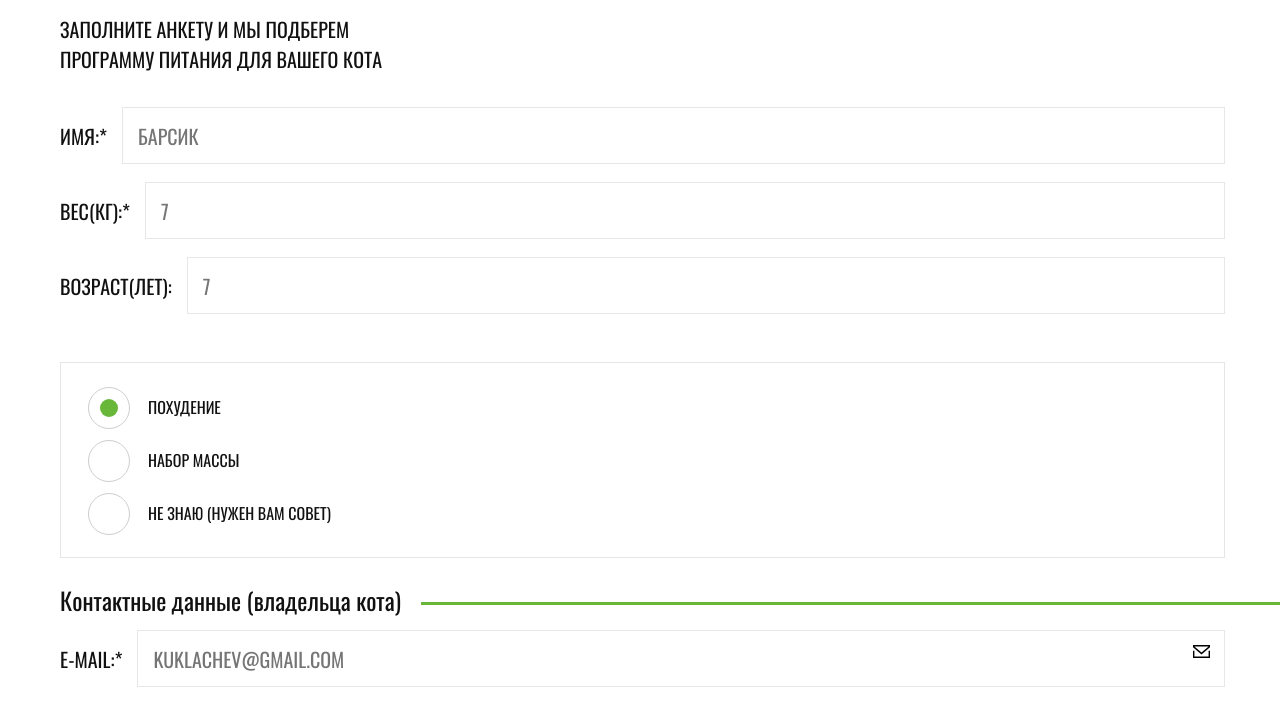
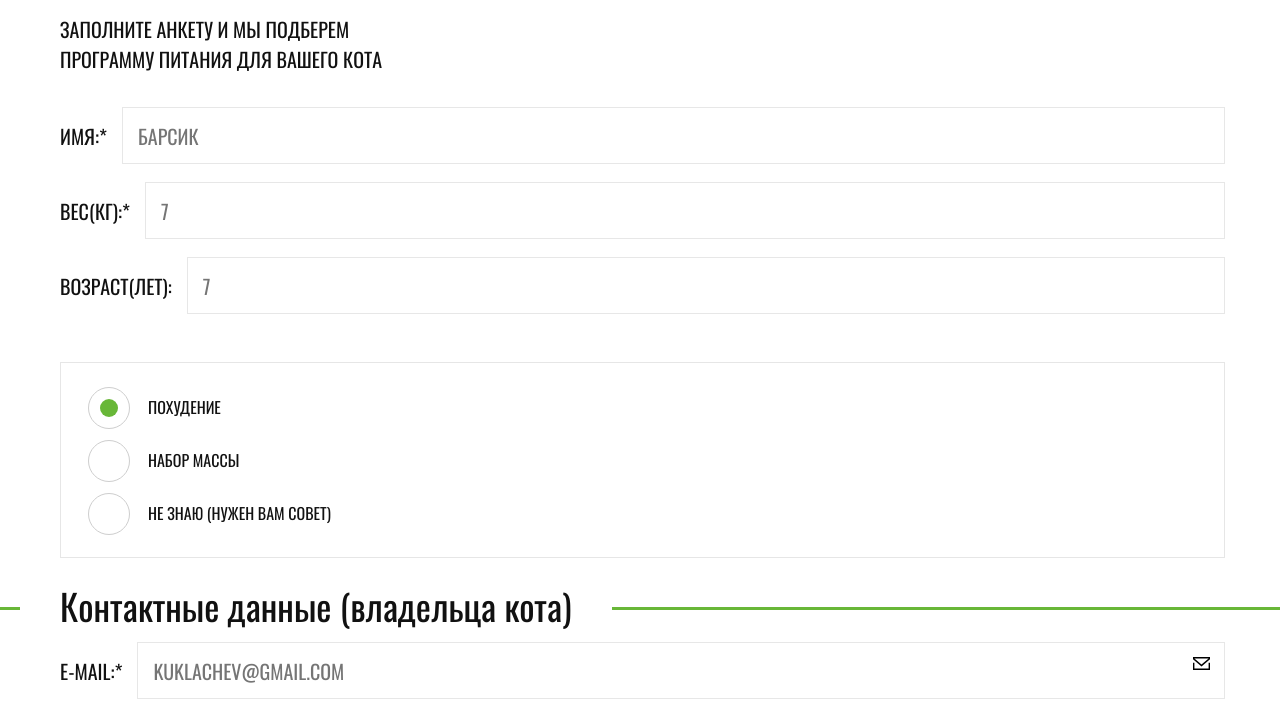
Before and after one commit to Dumuch/training_3, a website: page source/form.html in a window 1280 px wide. Shown: the part 196-898 px from the top of the page. Drawn offline with Linux system fonts and the light colour scheme; some packages are replaced by stand-ins of ours.

Commit message:
filling-form.less in work block-holder

```diff
--- a/source/blocks/filling-form.less
+++ b/source/blocks/filling-form.less
@@ -379,6 +379,29 @@ p.input--phone {
   .block-programs::after {
     content: none;
   }
+
+  .filling-form__subtitle {
+    padding-right: 40px;
+    width: fit-content;
+
+    font-size: 36px;
+    line-height: 36px;
+
+    &::before {
+      content: "";
+      position: absolute;
+      top: 19px;
+      right: calc(100% + 40px);
+      width: 100vw;
+      height: 3px;
+      background-color: #68b738;
+      z-index: -1;
+    }
+
+    &::after {
+      top: 19px;
+    }
+  }
 }
 
 @media (min-width: 1300px) {
```
Also changed, not shown: source/css/style.css.
